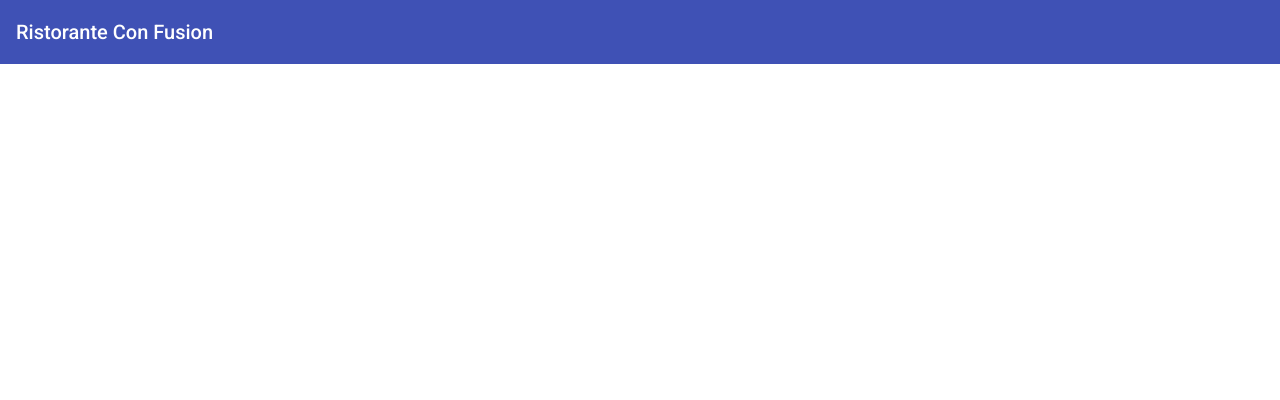
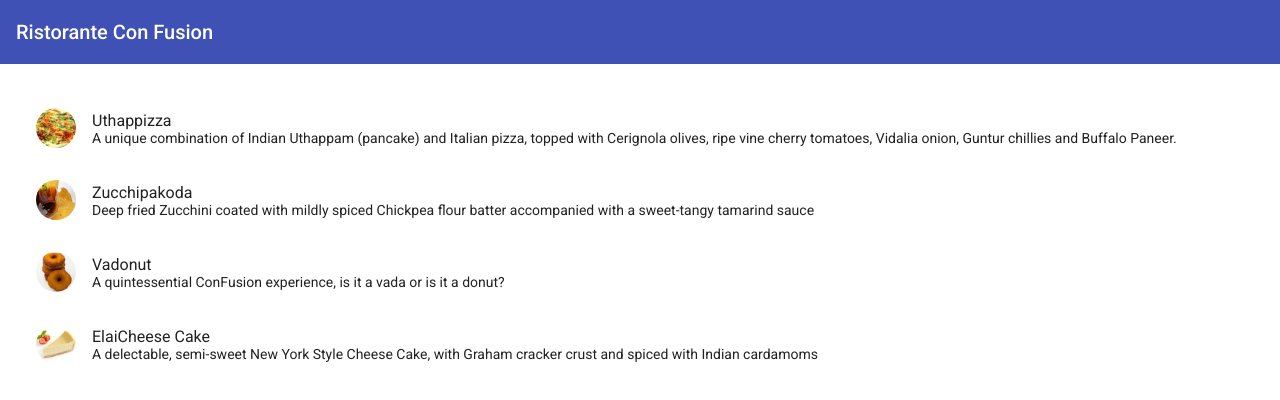
Before and after one commit to PawaniImalsha/confusion-angular-webapp-frontend, an Angular app: page / in a window 1280 px wide. Shown: the top 400 px of the page. Built offline with nearby package versions, Linux system fonts and the light colour scheme.

Commit message:
angular component part 1

```diff
--- a/src/app/app.component.html
+++ b/src/app/app.component.html
@@ -3,3 +3,5 @@
     <span>Ristorante Con Fusion</span>
   </mat-toolbar-row>
 </mat-toolbar>
+
+<app-menu></app-menu>
--- a/src/app/app.module.ts
+++ b/src/app/app.module.ts
@@ -6,6 +6,8 @@
 import { BrowserAnimationsModule } from '@angular/platform-browser/animations';
 import {MatToolbarModule} from '@angular/material/toolbar';
 import { MenuComponent } from './menu/menu.component';
+import {MatListModule} from '@angular/material/list';
+
 
 @NgModule({
   declarations: [
@@ -16,7 +18,8 @@
     BrowserModule,
     AppRoutingModule,
     BrowserAnimationsModule,
-    MatToolbarModule
+    MatToolbarModule,
+    MatListModule
   ],
   providers: [],
   bootstrap: [AppComponent]
--- a/src/app/menu/menu.component.html
+++ b/src/app/menu/menu.component.html
@@ -1 +1,15 @@
-<p>menu works!</p>
+<div class="container"
+fxLayouy="column"
+fxLayoutGap="10px">
+
+<mat-list fxFlex>
+    <mat-list-item *ngFor="let dish of dishes">
+        <img matListAvatar src={{dish.image}} alt={{dish.name}}>
+        <h1 matLine>{{dish.name}}</h1>
+        <p matLine>
+            <span>{{dish.description}}</span>
+        </p>
+    </mat-list-item>
+</mat-list>
+
+</div>
--- a/src/app/menu/menu.component.ts
+++ b/src/app/menu/menu.component.ts
@@ -1,4 +1,6 @@
 import { Component, OnInit } from '@angular/core';
+import { Dish } from '../shared/dish';
+import { from } from 'rxjs';
 
 @Component({
   selector: 'app-menu',
@@ -7,6 +9,50 @@
 })
 export class MenuComponent implements OnInit {
 
+  dishes : Dish[] = [
+    {
+      id: '0',
+      name: 'Uthappizza',
+      image: '/assets/images/uthappizza.png',
+      category: 'mains',
+      featured: true,
+      label: 'Hot',
+      price: '4.99',
+      // tslint:disable-next-line:max-line-length
+      description: 'A unique combination of Indian Uthappam (pancake) and Italian pizza, topped with Cerignola olives, ripe vine cherry tomatoes, Vidalia onion, Guntur chillies and Buffalo Paneer.'
+    },
+    {
+      id: '1',
+      name: 'Zucchipakoda',
+      image: '/assets/images/zucchipakoda.png',
+      category: 'appetizer',
+      featured: false,
+      label: '',
+      price: '1.99',
+      description: 'Deep fried Zucchini coated with mildly spiced Chickpea flour batter accompanied with a sweet-tangy tamarind sauce'
+    },
+    {
+      id: '2',
+      name: 'Vadonut',
+      image: '/assets/images/vadonut.png',
+      category: 'appetizer',
+      featured: false,
+      label: 'New',
+      price: '1.99',
+      description: 'A quintessential ConFusion experience, is it a vada or is it a donut?'
+    },
+    {
+      id: '3',
+      name: 'ElaiCheese Cake',
+      image: '/assets/images/elaicheesecake.png',
+      category: 'dessert',
+      featured: false,
+      label: '',
+      price: '2.99',
+      description: 'A delectable, semi-sweet New York Style Cheese Cake, with Graham cracker crust and spiced with Indian cardamoms'
+    }
+  ];
+
   constructor() { }
 
   ngOnInit() {
--- /dev/null
+++ b/src/app/shared/dish.ts
@@ -0,0 +1,10 @@
+export class Dish {
+    id : String;
+    name : string;
+    image : string;
+    category : string;
+    featured : boolean;
+    label : string;
+    price : string;
+    description : string;
+}
--- a/src/styles.css
+++ b/src/styles.css
@@ -2,3 +2,8 @@
 
 html, body { height: 100%; }
 body { margin: 0; font-family: Roboto, "Helvetica Neue", sans-serif; }
+
+.container {
+    margin: 20px;
+    display: flex;
+}
```
